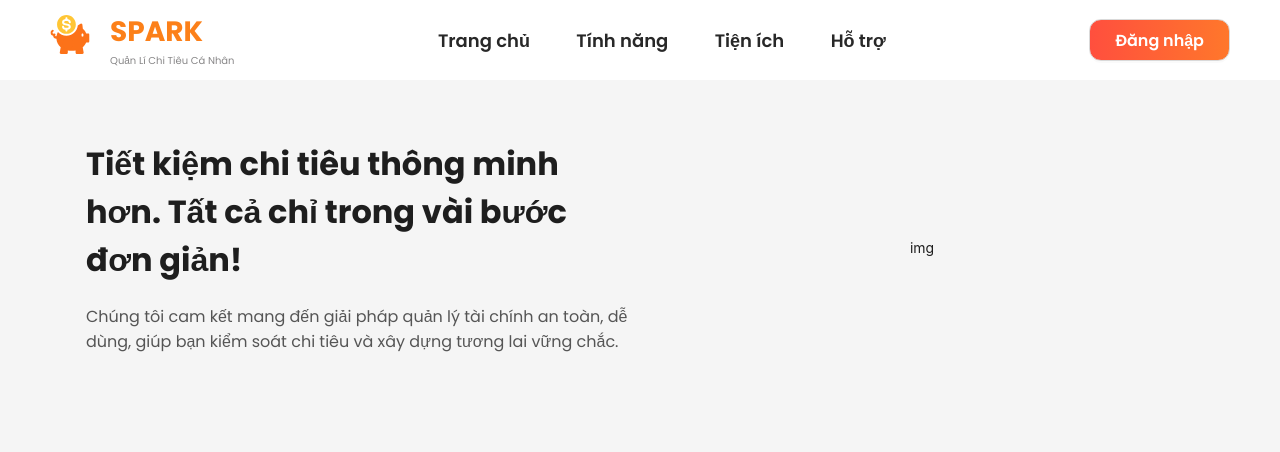
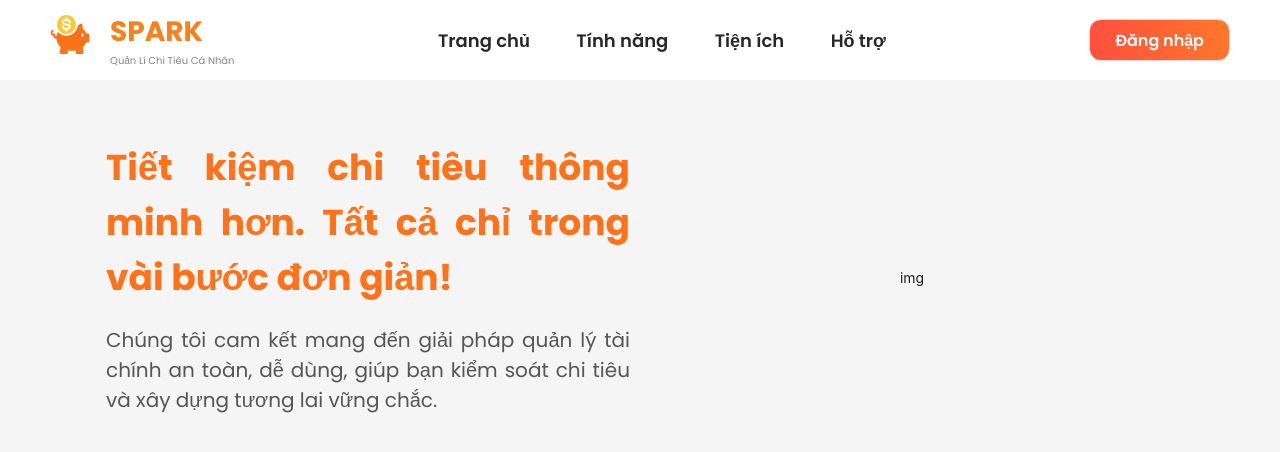
Before and after one commit to TranDinhVo/SPARK, a React (Vite) app in the folder frontend/Expense/: page /gioi-thieu in a window 1280 px wide. Shown: the top 452 px of the page. Built offline with nearby package versions, Linux system fonts and the light colour scheme.

Commit message:
fix logo size

```diff
--- a/frontend/Expense/src/assets/scss/Introduce.scss
+++ b/frontend/Expense/src/assets/scss/Introduce.scss
@@ -91,18 +91,22 @@
     .spark-home__wrap {
       align-items: center;
       margin-top: 40px;
+      padding: 0 20px;
 
       &--content {
         h2 {
-          font-size: 32px;
+          font-size: 36px;
           font-weight: 700;
-          color: var(--primary-color);
+          color: #ff7219;
           margin-bottom: 20px;
+          text-align: justify;
+          // padding: 0 20px;
         }
 
         p {
-          font-size: 16px;
+          font-size: 20px;
           color: #555;
+          text-align: justify;
         }
       }
 
--- a/frontend/Expense/src/components/MenuSider/index.jsx
+++ b/frontend/Expense/src/components/MenuSider/index.jsx
@@ -144,7 +144,7 @@ function MenuSider(props) {
           className={"menu--custom " + (collapse && "menu--collapse")}
         />
         <div className="menu-sider__footer">
-          <p>Saving Money - Quản lí chi tiêu</p>
+          <p>SPARK - Quản lí chi tiêu</p>
           <p>một cách thông minh</p>
           <p>@ 2025 All Right Reserved</p>
           <p>
--- a/frontend/Expense/src/layout/LayoutDefault/LayoutDefault.scss
+++ b/frontend/Expense/src/layout/LayoutDefault/LayoutDefault.scss
@@ -84,6 +84,10 @@
           display: flex;
           align-items: center;
           justify-content: center;
+          .logo-svg svg {
+            width: 50px;
+            height: 50px;
+          }
         }
       }
       // // border-bottom: 1px solid #e8eaff;
--- a/frontend/Expense/src/page/TransactionNew/TransactionForm/index.jsx
+++ b/frontend/Expense/src/page/TransactionNew/TransactionForm/index.jsx
@@ -49,7 +49,7 @@ function TransactionForm(props) {
 
     const selectedCreateAt = new Date(savingDate);
 
-    if (!savingDate || selectedCreateAt > now) {
+    if (!savingDate) {
       Swal.fire({
         icon: "error",
         title: "Ngày không hợp lệ",
```
